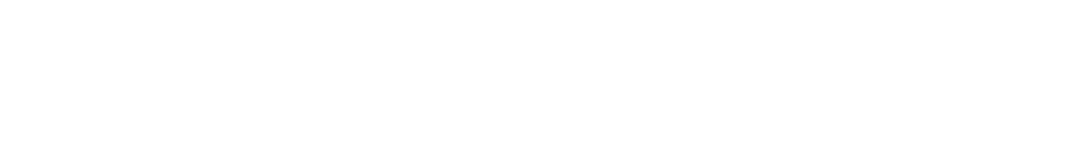
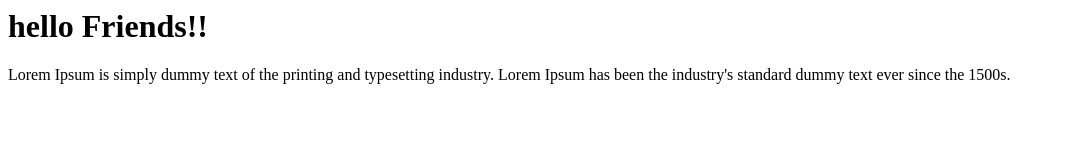
Before and after one commit to kadivarmitesh/today, a plain HTML site: page index.html in a window 1280 px wide. Shown: the whole page, without its empty margins (0-1065 px from the left). Drawn offline with Linux system fonts and the light colour scheme.

Commit message:
edit index.html file

```diff
--- a/index.html
+++ b/index.html
@@ -3,6 +3,10 @@
 
   </head>
   <body>
+    <h1>hello Friends!!</h1>
 
+<p>
+Lorem Ipsum is simply dummy text of the printing and typesetting industry. Lorem Ipsum has been the industry's standard dummy text ever since the 1500s.
+</p>
   </body>
 </html>
```
